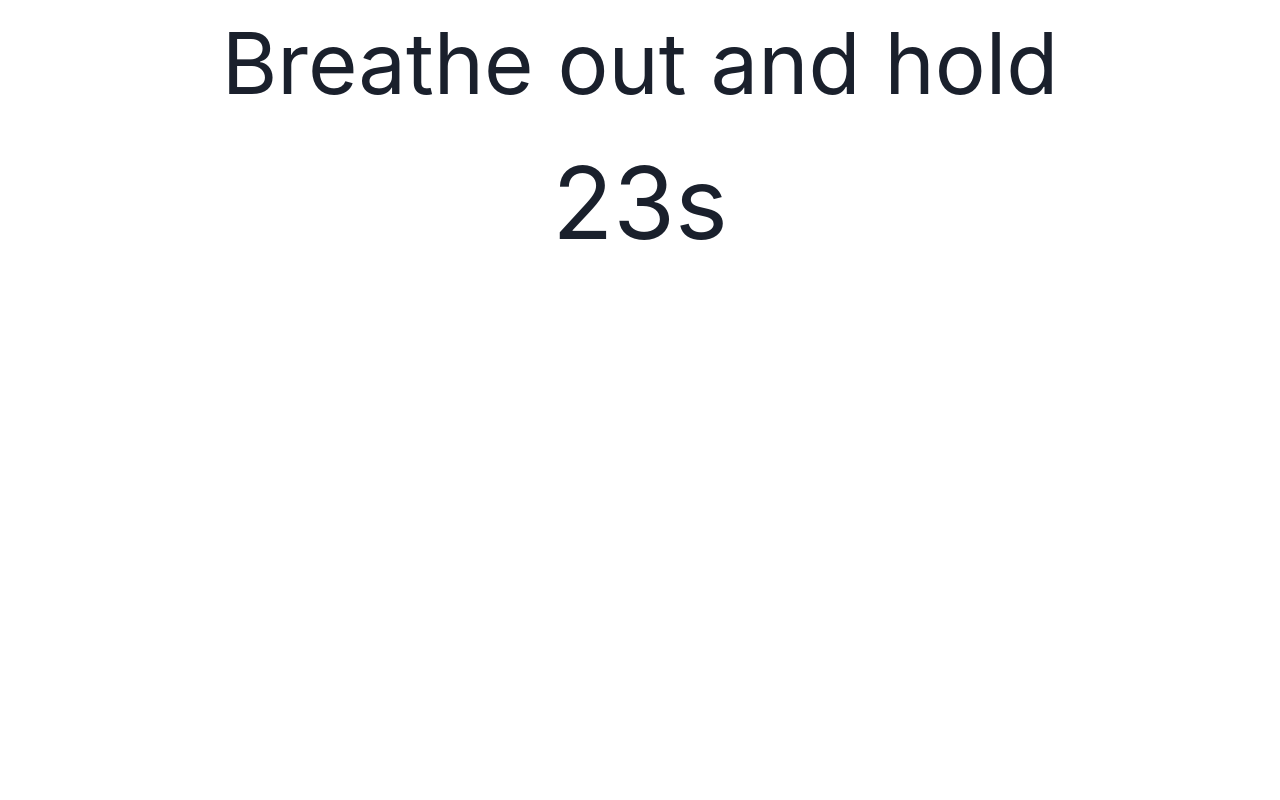
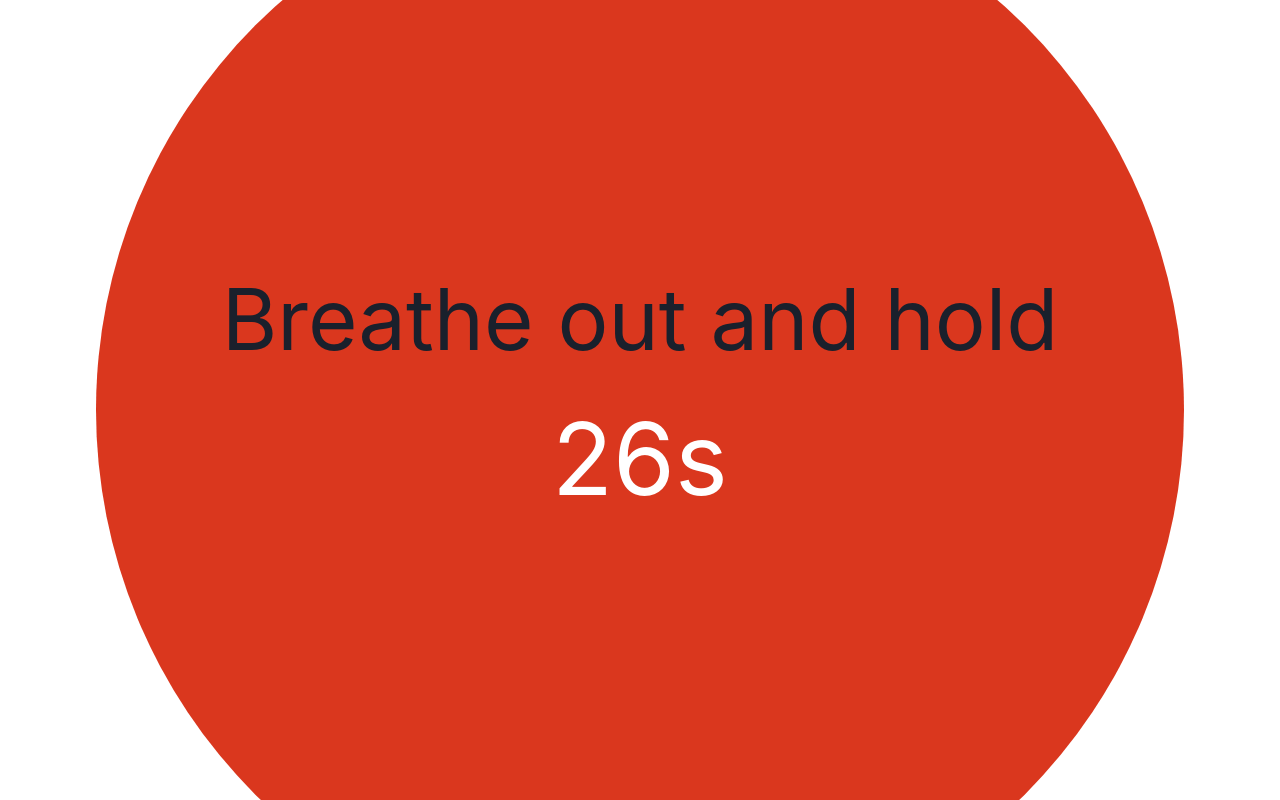
Before and after one commit to liamshatzel/focuspoint2.0, a Next.js app: page /pre-focus in a window 1280 px wide. Shown: the top 800 px of the page. Built offline with nearby package versions, Linux system fonts and the light colour scheme.

Commit message:
breathing excersizes working

```diff
--- a/src/app/pre-focus/timer.tsx
+++ b/src/app/pre-focus/timer.tsx
@@ -4,34 +4,76 @@ import { Box, Flex, Text } from "@chakra-ui/react";
 import Image from "next/image";
 import "../style.css";
 
+export default function MyTimer() {
   function Timer({ expiryTimestamp }) {
     const { seconds } = useTimer({
       expiryTimestamp,
       onExpire: () => console.warn("onExpire called"),
     });
 
+    const breatheOutSec = 45;
+    const newTime = new Date(Date.now() + breatheOutSec * 1000);
+    const { seconds: newSeconds } = useTimer({
+      expiryTimestamp: newTime,
+      onExpire: () => console.warn("onExpire called"),
+    });
+
+    if (seconds != 0) {
       return (
+        <div>
+          <Flex
+            direction="column"
+            align="center"
+            justify="center"
+            height="100%"
+          >
+            <Text fontSize="85px" align="center">
+              Breathe out and hold
+            </Text>
             <div style={{ textAlign: "center" }}>
               <div style={{ fontSize: "100px" }}>
-        <span>{String(seconds).padStart(2, "0")}s</span>
+                <Text color="white">{String(seconds).padStart(2, "0")}s</Text>
               </div>
+            </div>
+            <div className="circle-2"></div>
+          </Flex>
+        </div>
+      );
+    } else {
+      return (
+        <div>
+          <Flex
+            direction="column"
+            align="center"
+            justify="center"
+            height="100%"
+          >
+            <Text fontSize="85px" align="center">
+              Take a deep breath and hold
+            </Text>
+            <div style={{ textAlign: "center" }}>
+              <div style={{ fontSize: "100px" }}>
+                <Text color="white">
+                  {String(newSeconds).padStart(2, "0")}s
+                </Text>
+              </div>
+            </div>
+            <div className="circle-3"></div>
+          </Flex>
         </div>
       );
     }
+  }
+  const [count, setCount] = useState(1);
+  useEffect(() => {
+    //Implementing the setInterval method
+    const interval = setInterval(() => {
+      if (count > 0) setCount(count - 1);
+    }, 3000);
 
-export default function MyTimer() {
-  const count = 0;
-
-  //const [count, setCount] = useState(25);
-  //useEffect(() => {
-  //  //Implementing the setInterval method
-  //  const interval = setInterval(() => {
-  //    if (count > 0) setCount(count - 1);
-  //  }, 3000);
-
-  //  //Clearing the interval
-  //  return () => clearInterval(interval);
-  //}, [count]);
+    //Clearing the interval
+    return () => clearInterval(interval);
+  }, [count]);
 
   function Breath({ num }) {
     if (num % 2 != 0) {
@@ -65,10 +107,7 @@ export default function MyTimer() {
       const seconds = 30;
       const timeStamp = new Date(Date.now() + seconds * 1000);
       return (
-        <div>
-          <Text fontSize="85px" align="center">
-            Breathe out and hold
-          </Text>
+        <div style={{ paddingTop: "20%" }}>
           <Timer expiryTimestamp={timeStamp}></Timer>
         </div>
       );
--- a/src/app/style.css
+++ b/src/app/style.css
@@ -3,7 +3,7 @@
     height: 100px;
     background-color: #DA371E;
     border-radius: 50%; /* Makes it a circle */
-    animation: growShrink linear 5.9s infinite; /* Apply the animation */
+    animation: growShrink linear 6s infinite; /* Apply the animation */
     z-index: -1;
     position:absolute;
     /* margin-left: -110px; */
@@ -18,3 +18,49 @@
       transform: scale(2.3); /* Double the size */
     }
   }
+
+.circle-2{
+    width: 100vw;
+    height: 100vw;
+    background-color: #DA371E;
+    border-radius: 50%; /* Makes it a circle */
+    animation: growShrink2 linear 30s; /* Apply the animation */
+    z-index: -1;
+    position: absolute;
+    top: -18vw;
+    overflow: hidden;
+    /* margin-left: -110px; */
+  }
+
+  /* Keyframes for the grow/shrink animation */
+  @keyframes growShrink2 {
+    0%{
+      transform: scale(1); /* Original size */
+    }
+    100% {
+      transform: scale(0.1); /* Double the size */
+    }
+  }
+
+.circle-3{
+    width: 100vw;
+    height: 100vw;
+    background-color: #DA371E;
+    border-radius: 50%; /* Makes it a circle */
+    animation: growShrink3 linear 15s; /* Apply the animation */
+    z-index: -1;
+    position: absolute;
+    top: -18vw;
+    overflow: hidden;
+    /* margin-left: -110px; */
+  }
+
+  /* Keyframes for the grow/shrink animation */
+  @keyframes growShrink3 {
+    0%{
+      transform: scale(0.1); /* Original size */
+    }
+    100% {
+      transform: scale(1); /* Double the size */
+    }
+  }
```
Lines whose indentation alone changed are shown as unchanged.
